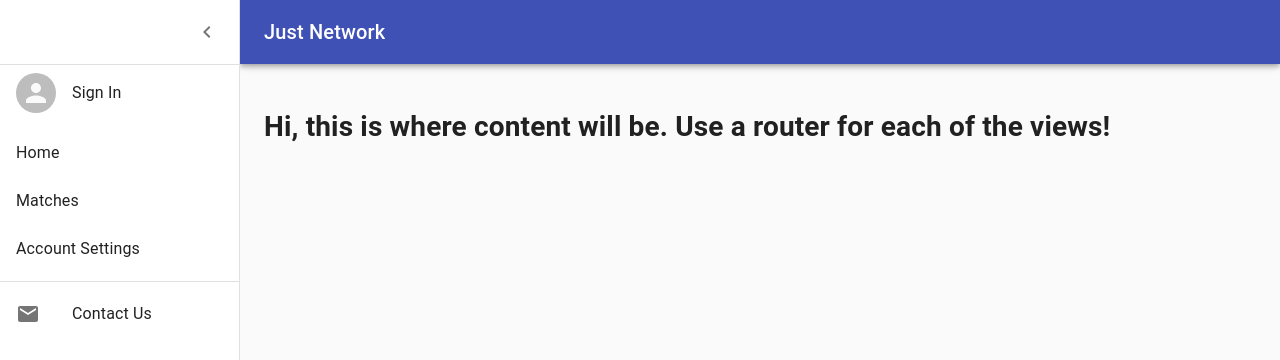
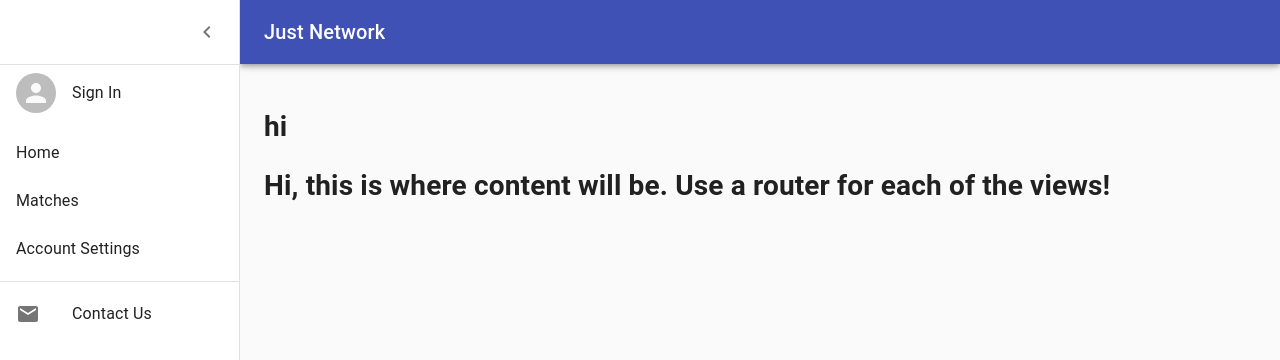
Before and after one commit to Joytaylor/WWPHacks, a React (Create React App) app in the folder wwphacks/: page / in a window 1280 px wide. Shown: the top 360 px of the page. Built offline with nearby package versions, Linux system fonts and the light colour scheme.

Commit message:
added routing

```diff
--- a/wwphacks/package.json
+++ b/wwphacks/package.json
@@ -9,6 +9,7 @@
     "@testing-library/user-event": "^12.1.10",
     "react": "^17.0.1",
     "react-dom": "^17.0.1",
+    "react-router-dom": "^5.2.0",
     "react-scripts": "4.0.0",
     "web-vitals": "^0.2.4"
   },
--- a/wwphacks/public/index.html
+++ b/wwphacks/public/index.html
@@ -24,10 +24,10 @@
       work correctly both with client-side routing and a non-root public URL.
       Learn how to configure a non-root public URL by running `npm run build`.
     -->
-    <title>React App</title>
+    <title>Just Network</title>
   </head>
   <body>
-    <noscript>You need to enable JavaScript to run this app.</noscript>
+    <noscript>You need to enable JavaScript to run this app. Sorry :(</noscript>
     <div id="root"></div>
     <!--
       This HTML file is a template.
--- a/wwphacks/src/App.js
+++ b/wwphacks/src/App.js
@@ -1,5 +1,6 @@
 import React from "react";
 import clsx from "clsx";
+import Home from "./views/Home.js";
 import { makeStyles, useTheme } from "@material-ui/core/styles";
 import Drawer from "@material-ui/core/Drawer";
 import CssBaseline from "@material-ui/core/CssBaseline";
@@ -17,6 +18,7 @@ import ListItemIcon from "@material-ui/core/ListItemIcon";
 import ListItemText from "@material-ui/core/ListItemText";
 import MailIcon from "@material-ui/icons/Mail";
 import Avatar from "@material-ui/core/Avatar";
+import { BrowserRouter as Router, Switch, Route, Link } from "react-router-dom";
 // template found at https://material-ui.com/components/drawers/
 
 const drawerWidth = 240;
@@ -119,6 +121,7 @@ export default function PersistentDrawerLeft() {
           </Typography>
         </Toolbar>
       </AppBar>
+      <Router>
         <Drawer
           className={classes.drawer}
           variant="persistent"
@@ -168,6 +171,7 @@ export default function PersistentDrawerLeft() {
             ))}
           </List>
         </Drawer>
+
         <main
           className={clsx(classes.content, {
             [classes.contentShift]: open,
@@ -175,13 +179,18 @@ export default function PersistentDrawerLeft() {
         >
           <div className={classes.drawerHeader} />
           <div>
+            <Switch>
+              <Route path="/">
+                <Home />
+              </Route>
+            </Switch>
             <h1>
-            {" "}
               Hi, this is where content will be. Use a router for each of the
               views!
             </h1>
           </div>
         </main>
+      </Router>
     </div>
   );
 }
--- /dev/null
+++ b/wwphacks/src/views/Home.js
@@ -0,0 +1,8 @@
+import React from "react";
+export default function home() {
+  return (
+    <div>
+      <h1>hi</h1>
+    </div>
+  );
+}
```
Also changed, not shown: 1 other file (tests, documents, lock files or other folders). Lines whose indentation alone changed are shown as unchanged.
